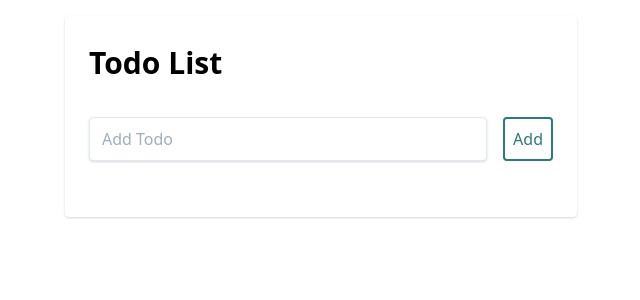
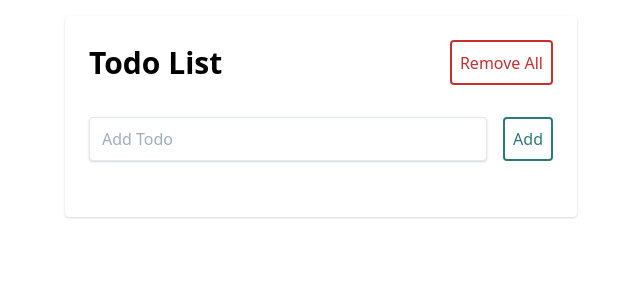
Before and after one commit to AgencyPMG/ProgrammingChallenges, a React (Create React App) app in the folder frontend-test-react/: page / in a window 1280 px wide. Shown: the top 300 px of the page, without its empty margins (319-959 px from the left). Built offline with nearby package versions, Linux system fonts and the light colour scheme.

Commit message:
adds:
* when all todos are complete, user can remove all todos
* when not all todos are complete, user can complete all todos
* allTodosSetted and allTodosRemoved actions

refactors:

* TodoList

extracts:

* TodoHeader

```diff
--- a/frontend-test-react/src/App.js
+++ b/frontend-test-react/src/App.js
@@ -1,5 +1,6 @@
 import React from "react";
-import { TodoList } from "./components/todos";
+import { TodoList } from "./components/todos/TodoList";
+import { TodoHeader } from "./components/todos/TodoHeader";
 import { todos } from "./data/todos";
 import store from "./store";
 import { Provider } from "react-redux";
@@ -8,7 +9,16 @@ function App() {
   return (
     <Provider store={store}>
       <div className="App">
-        <TodoList todos={todos} />
+          <div
+              className="h-100 w-full flex items-center justify-center bg-teal-lightest font-sans"
+          >
+              <div
+                  className="bg-white rounded shadow p-6 m-4 w-full lg:w-2/5"
+              >
+                  <TodoHeader />
+                  <TodoList todos={todos} />
+              </div>
+          </div>
       </div>
     </Provider>
   );
--- a/frontend-test-react/src/components/todos/Todo.js
+++ b/frontend-test-react/src/components/todos/Todo.js
@@ -1,6 +1,6 @@
 import React from 'react';
 import { useDispatch } from 'react-redux';
-import { todoUpdated } from '../../features/todos/todosSlice';
+import { todoUpdated, todoRemoved } from '../../features/todos/todosSlice';
 
 export function Todo({ todo }) {
     const dispatch = useDispatch();
@@ -11,6 +11,7 @@ export function Todo({ todo }) {
                 status: todo.status === 'complete' ? 'incomplete' : 'complete'
             }
         }));
+    const handleRemoveClick = () => dispatch(todoRemoved(todo.id));
 
     return (
         <div
@@ -34,6 +35,7 @@ export function Todo({ todo }) {
                 </button>
                 <button
                     className="flex-no-shrink p-2 ml-2 border-2 rounded text-red-700 border-red-700 hover:text-white hover:bg-red-700"
+                    onClick={handleRemoveClick}
                 >
                     Remove
                 </button>
--- /dev/null
+++ b/frontend-test-react/src/components/todos/TodoHeader.js
@@ -0,0 +1,46 @@
+import React from 'react';
+import { NewTodoForm } from './NewTodoForm';
+import { useDispatch, useSelector } from 'react-redux';
+import { allTodosRemoved, selectAllTodos, allTodosSetted } from '../../features/todos/todosSlice';
+
+export function TodoHeader() {
+    const dispatch = useDispatch();
+    const allTodos = useSelector(selectAllTodos);
+    const areAllTodosComplete = allTodos.every(({ status }) => status === 'complete');
+    const handleRemoveAllClick = () => dispatch(allTodosRemoved());
+    const handleCompleteAllClick = () => {
+        const newAllTodos = allTodos.map(todo => ({ ...todo, status: 'complete' }));
+
+        dispatch(allTodosSetted(newAllTodos));
+    }
+
+    return (
+        <div
+            className="mb-4"
+        >
+            <div class="flex justify-between">
+                <h1
+                    className="text-gray-darkest text-3xl font-bold inline-block"
+                >
+                    Todo List
+                </h1>
+                {areAllTodosComplete ? (
+                    <button
+                        className="flex-no-shrink p-2 ml-2 border-2 rounded text-red-700 border-red-700 hover:text-white hover:bg-red-700"
+                        onClick={handleRemoveAllClick}
+                    >
+                        Remove All
+                    </button>
+                ) : (
+                    <button
+                        className="flex-no-shrink p-2 ml-2 border-2 rounded text-teal-700 border-teal-700 hover:text-white hover:bg-teal-700"
+                        onClick={handleCompleteAllClick}
+                    >
+                        Complete All
+                    </button>
+                )}
+            </div>
+            <NewTodoForm />
+        </div>
+    )
+}
--- a/frontend-test-react/src/components/todos/TodoList.js
+++ b/frontend-test-react/src/components/todos/TodoList.js
@@ -8,26 +8,8 @@ export function TodoList() {
     const allTodos = useSelector(selectAllTodos);
 
     return (
-        <div
-            className="h-100 w-full flex items-center justify-center bg-teal-lightest font-sans"
-        >
-            <div
-                className="bg-white rounded shadow p-6 m-4 w-full lg:w-2/5"
-            >
-                <div
-                    className="mb-4"
-                >
-                    <h1
-                        className="text-gray-darkest text-3xl font-bold"
-                    >
-                        Todo List
-                    </h1>
-                    <NewTodoForm />
-                </div>
-                <div>
-                    {allTodos.map(todo => <Todo todo={todo} key={todo.id} />)}
-                </div>
-            </div>
+        <div>
+            {allTodos.map(todo => <Todo todo={todo} key={todo.id} />)}
         </div>
     );
 }
--- a/frontend-test-react/src/features/todos/todosSlice.js
+++ b/frontend-test-react/src/features/todos/todosSlice.js
@@ -1,4 +1,4 @@
-import { createSlice, createEntityAdapter } from '@reduxjs/toolkit'
+import { createSlice, createEntityAdapter } from '@reduxjs/toolkit';
 
 export const todosAdapter = createEntityAdapter();
 
@@ -7,14 +7,23 @@ export const todosSlice = createSlice({
   initialState: todosAdapter.getInitialState(),
   reducers: {
     todoAdded: todosAdapter.addOne,
-    todoUpdated: todosAdapter.updateOne
+    todoUpdated: todosAdapter.updateOne,
+    todoRemoved: todosAdapter.removeOne,
+    allTodosRemoved: todosAdapter.removeAll,
+    allTodosSetted: todosAdapter.setAll
   },
-})
+});
 
-export const { todoAdded, todoUpdated } = todosSlice.actions
+export const {
+  todoAdded,
+  todoUpdated,
+  todoRemoved,
+  allTodosRemoved,
+  allTodosSetted
+} = todosSlice.actions;
 
 export const {
   selectAll: selectAllTodos,
-} = todosAdapter.getSelectors((state) => state.todos)
+} = todosAdapter.getSelectors((state) => state.todos);
 
-export default todosSlice.reducer
+export default todosSlice.reducer;
```
